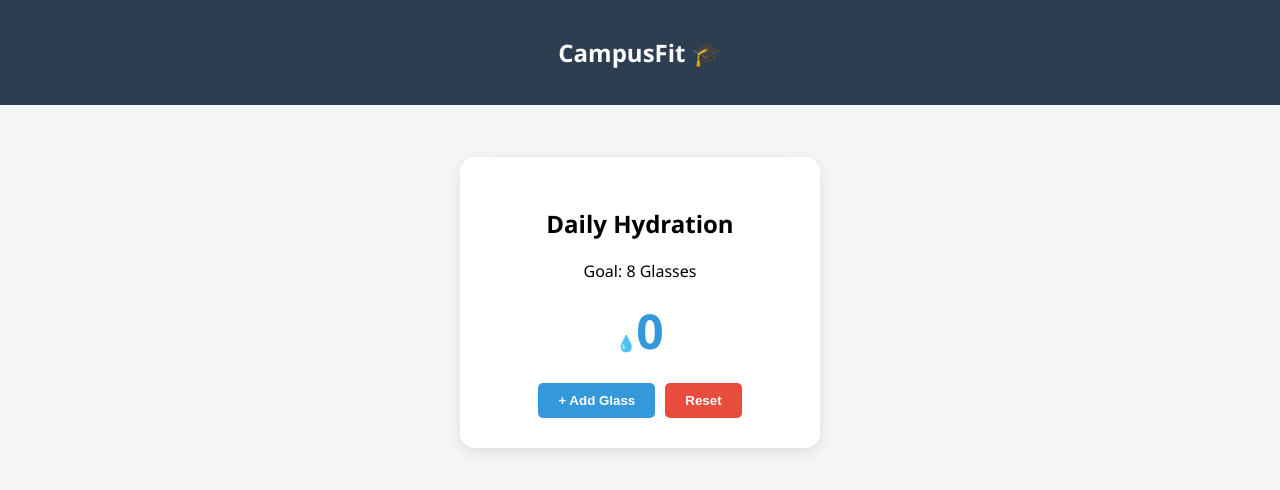
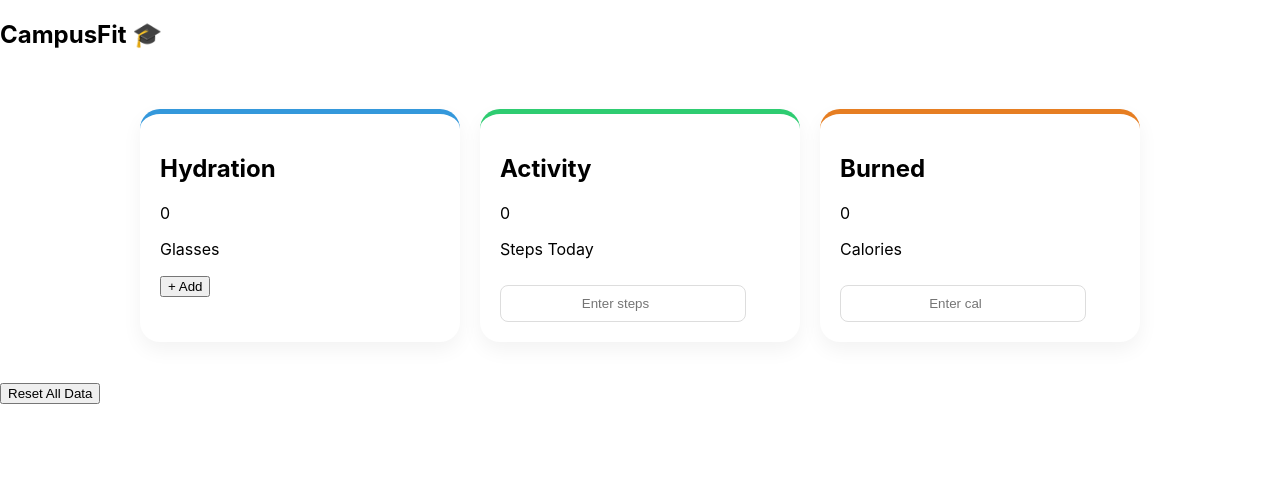
Before and after one commit to anushayk70/FSD-PROJECT, a React (Create React App) app in the folder fitness-frontend/: page / in a window 1280 px wide. Shown: the top 490 px of the page. Built offline with nearby package versions, Linux system fonts and the light colour scheme.

Commit message:
Added steps and calories tracking UI

```diff
--- a/fitness-frontend/src/App.css
+++ b/fitness-frontend/src/App.css
@@ -1,51 +1,33 @@
-.App {
-  text-align: center;
-  background-color: #f4f7f6;
-  min-height: 100vh;
-  font-family: 'Segoe UI', Tahoma, Geneva, Verdana, sans-serif;
-}
-
-.navbar {
-  background-color: #2c3e50;
-  color: white;
-  padding: 1rem;
-  margin-bottom: 2rem;
-}
-
 .dashboard {
-  display: flex;
-  justify-content: center;
-  padding: 20px;
+  display: grid;
+  grid-template-columns: repeat(auto-fit, minmax(250px, 1fr));
+  gap: 20px;
+  padding: 40px;
+  max-width: 1000px;
+  margin: 0 auto;
 }
 
 .card {
   background: white;
-  padding: 30px;
-  border-radius: 15px;
-  box-shadow: 0 4px 15px rgba(0,0,0,0.1);
-  width: 300px;
+  padding: 20px;
+  border-radius: 20px;
+  box-shadow: 0 8px 20px rgba(0,0,0,0.05);
+  transition: transform 0.2s;
 }
 
-.counter {
-  font-size: 3rem;
-  font-weight: bold;
-  color: #3498db;
+.card:hover {
+  transform: translateY(-5px);
 }
 
-.button-group {
-  margin-top: 20px;
-  display: flex;
-  gap: 10px;
-  justify-content: center;
+input {
+  width: 80%;
+  padding: 10px;
+  margin-top: 10px;
+  border: 1px solid #ddd;
+  border-radius: 8px;
+  text-align: center;
 }
 
-button {
-  padding: 10px 20px;
-  border: none;
-  border-radius: 5px;
-  cursor: pointer;
-  font-weight: bold;
-}
-
-.btn-add { background-color: #3498db; color: white; }
-.btn-reset { background-color: #e74c3c; color: white; }
+.water-card { border-top: 5px solid #3498db; }
+.steps-card { border-top: 5px solid #2ecc71; }
+.cal-card { border-top: 5px solid #e67e22; }
--- a/fitness-frontend/src/App.js
+++ b/fitness-frontend/src/App.js
@@ -2,18 +2,9 @@ import React, { useState } from 'react';
 import './App.css';
 
 function App() {
-  // 'useState' is a React hook to store data that changes (like your water count)
   const [glasses, setGlasses] = useState(0);
-
-  // Function to add a glass of water
-  const addGlass = () => {
-    setGlasses(glasses + 1);
-  };
-
-  // Function to reset the day
-  const resetCount = () => {
-    setGlasses(0);
-  };
+  const [steps, setSteps] = useState(0); // New state for steps
+  const [calories, setCalories] = useState(0); // New state for calories
 
   return (
     <div className="App">
@@ -22,22 +13,42 @@ function App() {
       </nav>
 
       <div className="dashboard">
-        <div className="card">
-          <h2>Daily Hydration</h2>
-          <p>Goal: 8 Glasses</p>
-          <div className="water-display">
-            <span className="glass-icon">💧</span>
-            <span className="counter">{glasses}</span>
-          </div>
-
-          <div className="button-group">
-            <button className="btn-add" onClick={addGlass}>+ Add Glass</button>
-            <button className="btn-reset" onClick={resetCount}>Reset</button>
-          </div>
+        {/* Water Tracker Card */}
+        <div className="card water-card">
+          <h2>Hydration</h2>
+          <div className="counter">{glasses}</div>
+          <p>Glasses</p>
+          <button className="btn-add" onClick={() => setGlasses(glasses + 1)}>+ Add</button>
         </div>
 
-        {/* We will add Step Counter here next! */}
+        {/* Step Tracker Card */}
+        <div className="card steps-card">
+          <h2>Activity</h2>
+          <div className="counter">{steps}</div>
+          <p>Steps Today</p>
+          <input
+            type="number"
+            placeholder="Enter steps"
+            onChange={(e) => setSteps(e.target.value)}
+          />
+        </div>
+
+        {/* Calories Card */}
+        <div className="card cal-card">
+          <h2>Burned</h2>
+          <div className="counter">{calories}</div>
+          <p>Calories</p>
+          <input
+            type="number"
+            placeholder="Enter cal"
+            onChange={(e) => setCalories(e.target.value)}
+          />
+        </div>
       </div>
+
+      <button className="btn-reset" onClick={() => {setGlasses(0); setSteps(0); setCalories(0);}}>
+        Reset All Data
+      </button>
     </div>
   );
 }
```
